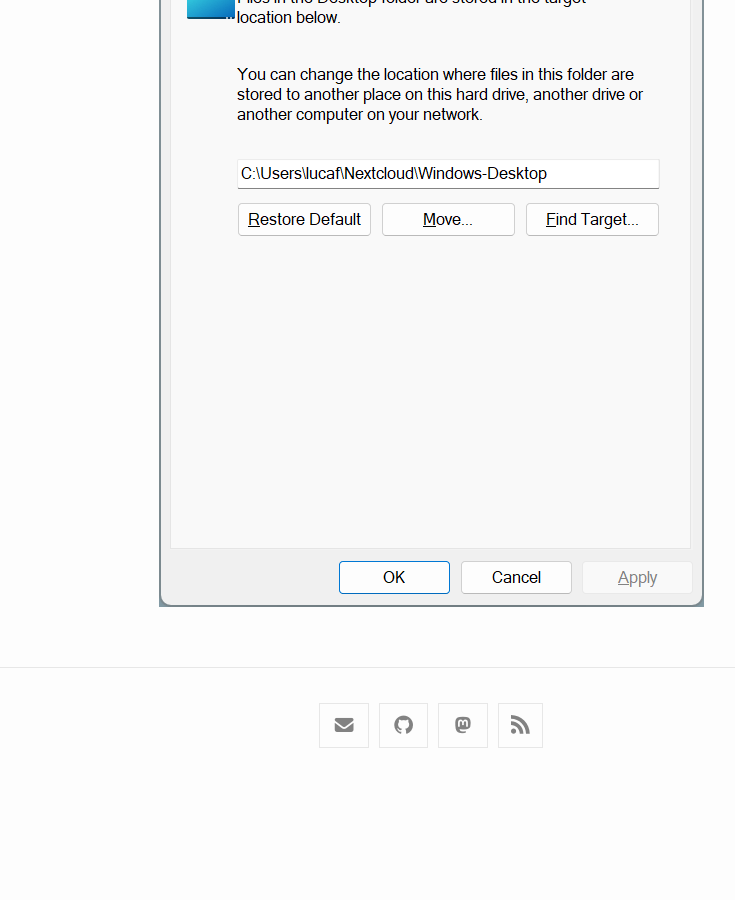
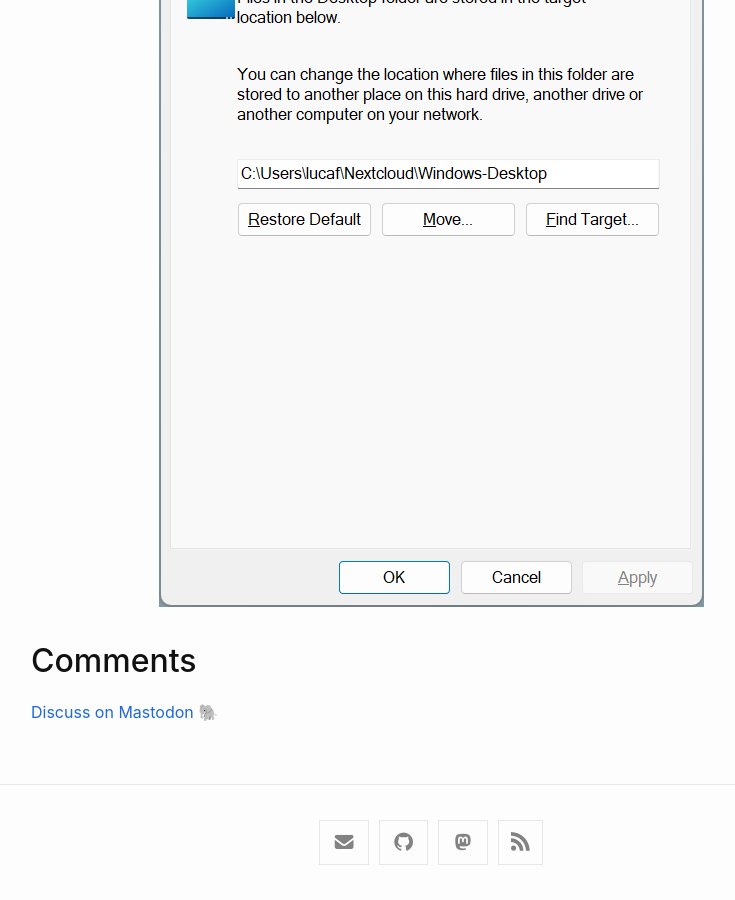
Before and after one commit to lucafrance/lucafrance.github.io, a Jekyll site: the page built from _posts/2026/2026-10-16-special-folders-nextcloud.md, in a window 1280 px wide and 900 px high, scrolled down 4895 px. Shown: the whole window, without its empty margins (209-944 px from the left). Built offline with Jekyll 4.4.1, drawn with Linux system fonts in a browser that asks for light colours; a script that is not in the unit is left out; before the commit the page ends 5678 px from its top, so only the background shows below that; some of the changed lines change nothing that is shown.

Commit message:
Add Mastodon link

```diff
--- a/_posts/2026/2026-10-16-special-folders-nextcloud.md
+++ b/_posts/2026/2026-10-16-special-folders-nextcloud.md
@@ -1,7 +1,7 @@
 ---
 title: Syncing special Windows folders with Nextcloud instead of OneDrive
 tags: [English en, Windows, homelab]
-mastodon:
+mastodon: https://mastodon.social/@lucafeu/117451815999404302
 ---
 
 There are [special folders](https://learn.microsoft.com/en-us/dotnet/api/system.environment.specialfolder) that [can be synchronised with OneDrive](https://support.microsoft.com/en-gb/onedrive/back-up-your-folders-with-onedrive) alongside the main OneDrive folder: Documents, Pictures, Desktop, Music, and Videos.
```
